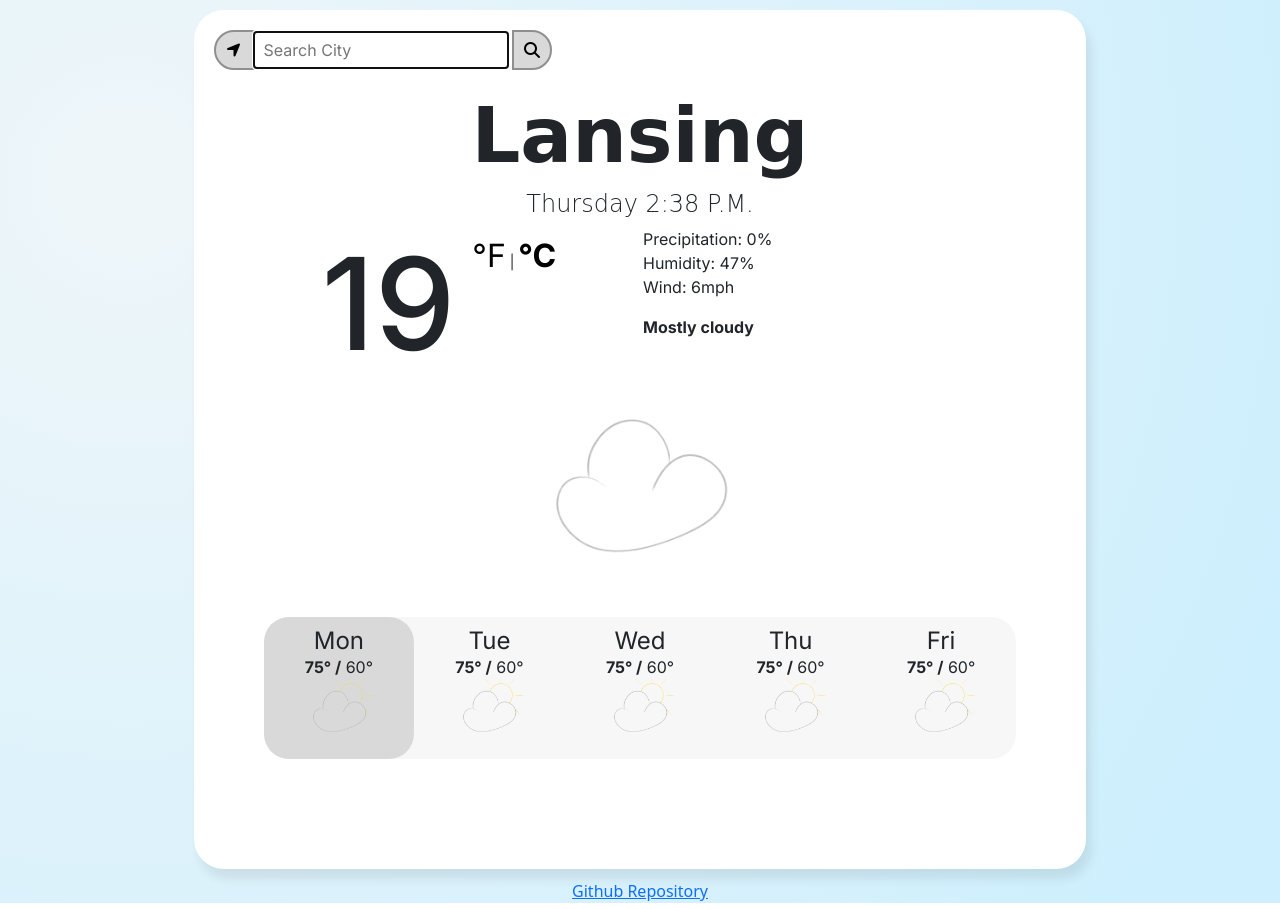
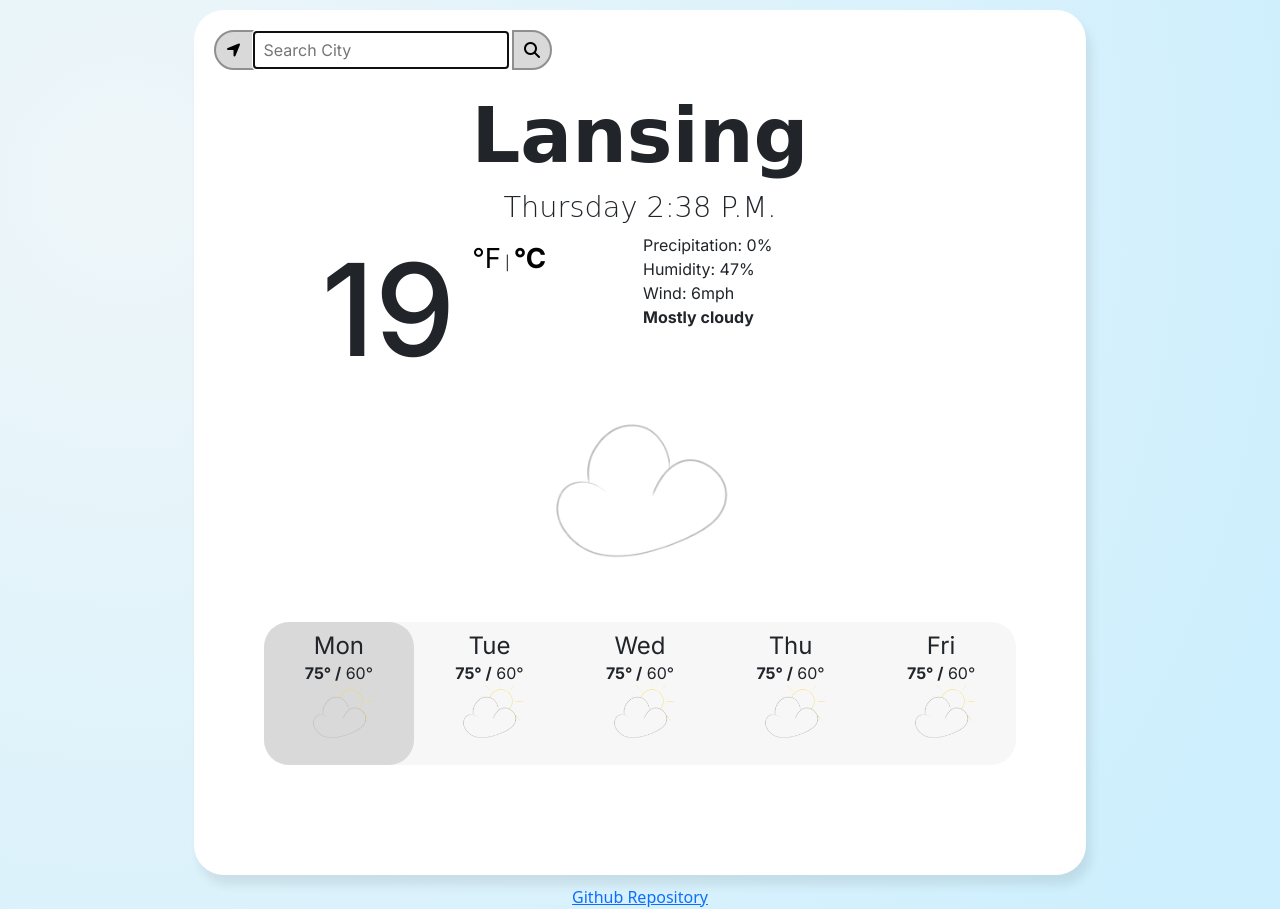
Before and after one commit to sefurman/WeatherApp, a plain HTML site: page index.html in a window 1280 px wide. Drawn offline with nearby package versions, Linux system fonts and the light colour scheme; a web font is replaced by a local one.

Commit message:
Adjusted layout and css for current conditions

```diff
--- a/index.html
+++ b/index.html
@@ -49,27 +49,26 @@
         </div>
         <div class="row">
           <div class="temp col-md-6 row justify-content-end">
-            <div class="col-5">
+            <div class="col-5 float-right">
               <h3 id="current-temp">19</h3>
             </div>
-            <div class="col-5 row justify-content-end" id="temp-unit">
+            <div class="col-5 row float-right" id="temp-unit">
               <small>
                 <a class="unit" id="fahrenheit">°F</a> |
                 <a class="unit active" id="celsius">°C</a>
               </small>
             </div>
           </div>
-          <div
-            class="current-conditions justify-content-center col-xs-4 col-md-6"
-          >
+          <div class="current-conditions float-left col-6">
             <p>
               Precipitation: 0%
               <br />
               Humidity: 47%
               <br />
               Wind: 6mph
+              <br />
+              <strong>Mostly cloudy</strong>
             </p>
-            <strong>Mostly cloudy</strong>
           </div>
           <img class="col-6 large-icon" src="images/cloudy.png" alt="cloud" />
         </div>
--- a/src/styles.css
+++ b/src/styles.css
@@ -17,7 +17,7 @@ h1.current-city {
 }
 h2.date-time {
   font-weight: 100;
-  font-size: 24px;
+  font-size: 2.25vw;
 }
 #app {
   max-width: 80%;
@@ -64,7 +64,7 @@ small.row {
 #celsius {
   text-decoration: none;
   color: #000;
-  font-size: 2.5vw;
+  font-size: 2.15vw;
 }
 #fahrenheit:hover,
 #celsius:hover {
```
